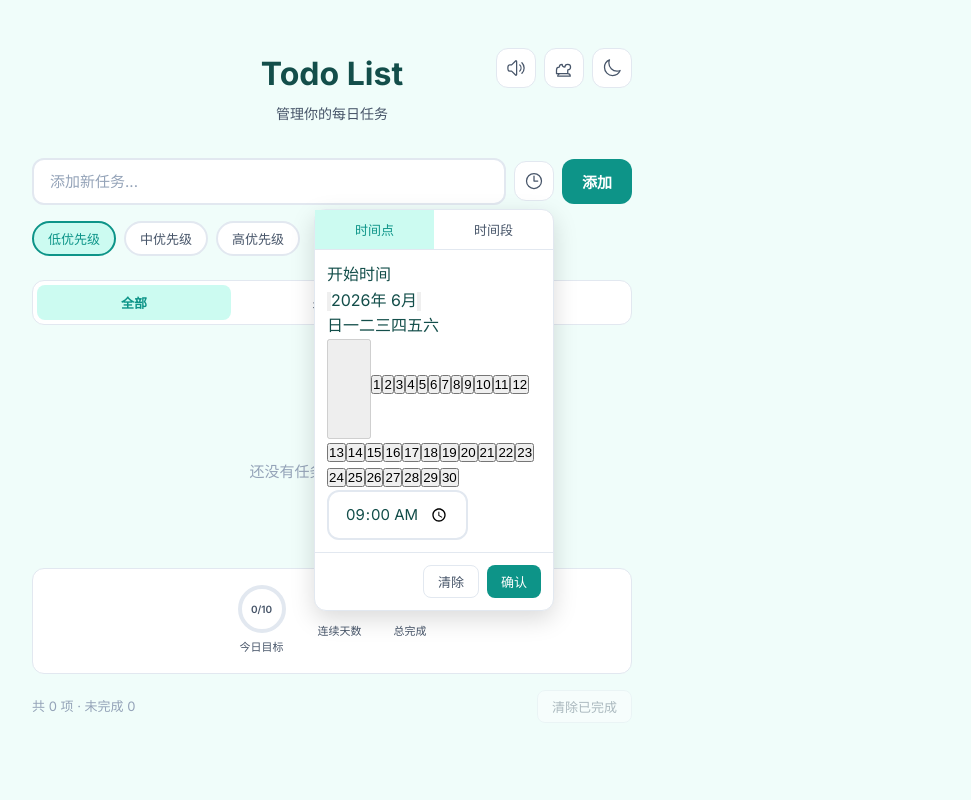
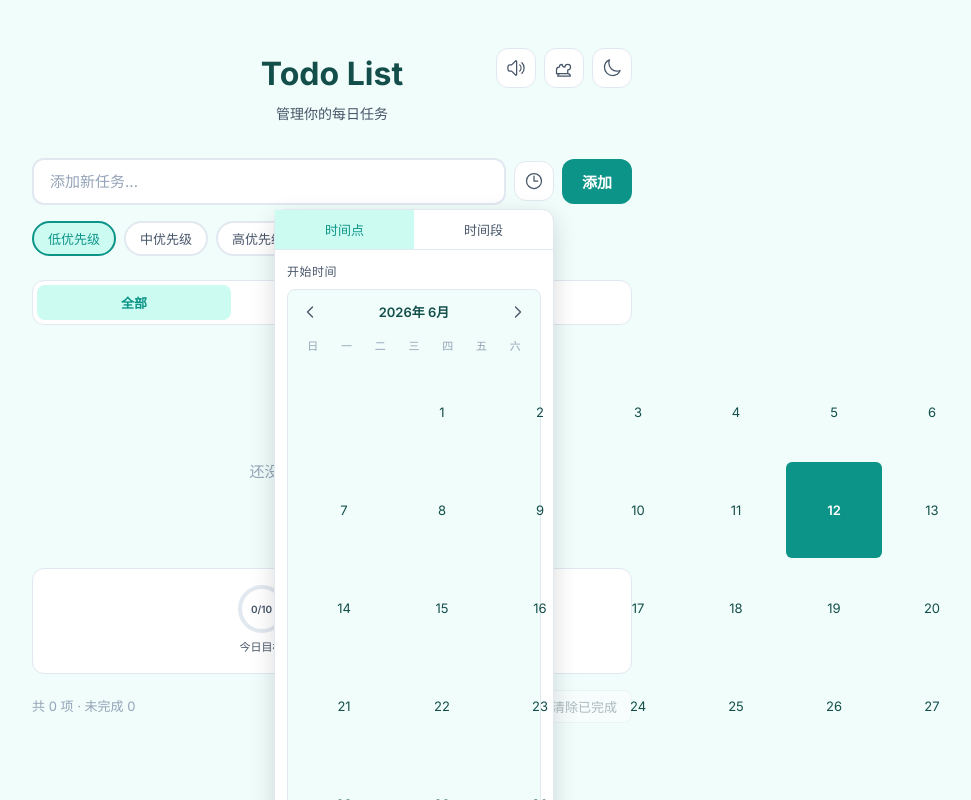
Before and after one commit to Yanqs2000/TodoList, a React (Vite) app: page / in a window 1280 px wide. Both pictures are taken after a click on the button 841 px from the left and 181 px from the top of the page. Shown: the top 800 px of the page, without its empty margins (308-1279 px from the left). Built offline with nearby package versions, Linux system fonts and the light colour scheme.

Commit message:
style: add calendar styles to TimePicker

```diff
--- a/src/styles/TimePicker.css
+++ b/src/styles/TimePicker.css
@@ -8,7 +8,7 @@
   border-radius: var(--radius);
   box-shadow: 0 8px 24px rgba(0, 0, 0, 0.15);
   z-index: 1000;
-  min-width: 240px;
+  width: 280px;
   animation: fadeIn 150ms ease;
 }
 
@@ -49,23 +49,123 @@
   padding: 12px;
   display: flex;
   flex-direction: column;
-  gap: 12px;
+  gap: 16px;
 }
 
-.time-input-group {
+.time-section {
+  display: flex;
+  flex-direction: column;
+  gap: 8px;
+}
+
+.time-section-label {
+  font-size: 0.75rem;
+  font-weight: 500;
+  color: var(--text-muted);
+  text-transform: uppercase;
+  letter-spacing: 0.5px;
+}
+
+.calendar {
+  background: var(--bg);
+  border: 1px solid var(--border);
+  border-radius: 8px;
+  padding: 8px;
+}
+
+.calendar-header {
   display: flex;
   align-items: center;
-  gap: 12px;
+  justify-content: space-between;
+  margin-bottom: 8px;
 }
 
-.time-input-group label {
+.calendar-title {
   font-size: 0.8125rem;
-  color: var(--text-muted);
-  min-width: 32px;
+  font-weight: 600;
+  color: var(--text);
 }
 
-.time-input-group input[type="time"] {
-  flex: 1;
+.calendar-nav {
+  width: 28px;
+  height: 28px;
+  border: none;
+  border-radius: 6px;
+  background: transparent;
+  color: var(--text-muted);
+  cursor: pointer;
+  display: flex;
+  align-items: center;
+  justify-content: center;
+  transition: all var(--transition);
+}
+
+.calendar-nav:hover {
+  background: var(--active-bg);
+  color: var(--primary);
+}
+
+.calendar-nav svg {
+  width: 16px;
+  height: 16px;
+}
+
+.calendar-weekdays {
+  display: grid;
+  grid-template-columns: repeat(7, 1fr);
+  margin-bottom: 4px;
+}
+
+.calendar-weekdays span {
+  text-align: center;
+  font-size: 0.6875rem;
+  font-weight: 500;
+  color: var(--text-light);
+  padding: 4px 0;
+}
+
+.calendar-days {
+  display: grid;
+  grid-template-columns: repeat(7, 1fr);
+  gap: 2px;
+}
+
+.calendar-day {
+  aspect-ratio: 1;
+  border: none;
+  border-radius: 6px;
+  background: transparent;
+  font-size: 0.8125rem;
+  font-family: inherit;
+  color: var(--text);
+  cursor: pointer;
+  transition: all var(--transition);
+  display: flex;
+  align-items: center;
+  justify-content: center;
+}
+
+.calendar-day:hover:not(.empty):not(.selected) {
+  background: var(--active-bg);
+}
+
+.calendar-day.empty {
+  cursor: default;
+}
+
+.calendar-day.today {
+  font-weight: 700;
+  color: var(--primary);
+}
+
+.calendar-day.selected {
+  background: var(--primary);
+  color: #fff;
+  font-weight: 600;
+}
+
+.time-input {
+  width: 100%;
   padding: 8px 12px;
   border: 1px solid var(--border);
   border-radius: 8px;
@@ -77,7 +177,7 @@
   transition: border-color var(--transition);
 }
 
-.time-input-group input[type="time"]:focus {
+.time-input:focus {
   border-color: var(--primary);
 }
 
@@ -120,8 +220,3 @@
 .time-btn-confirm:hover {
   background: var(--primary-light);
 }
-
-.time-btn-confirm:disabled {
-  opacity: 0.4;
-  cursor: not-allowed;
-}
```
